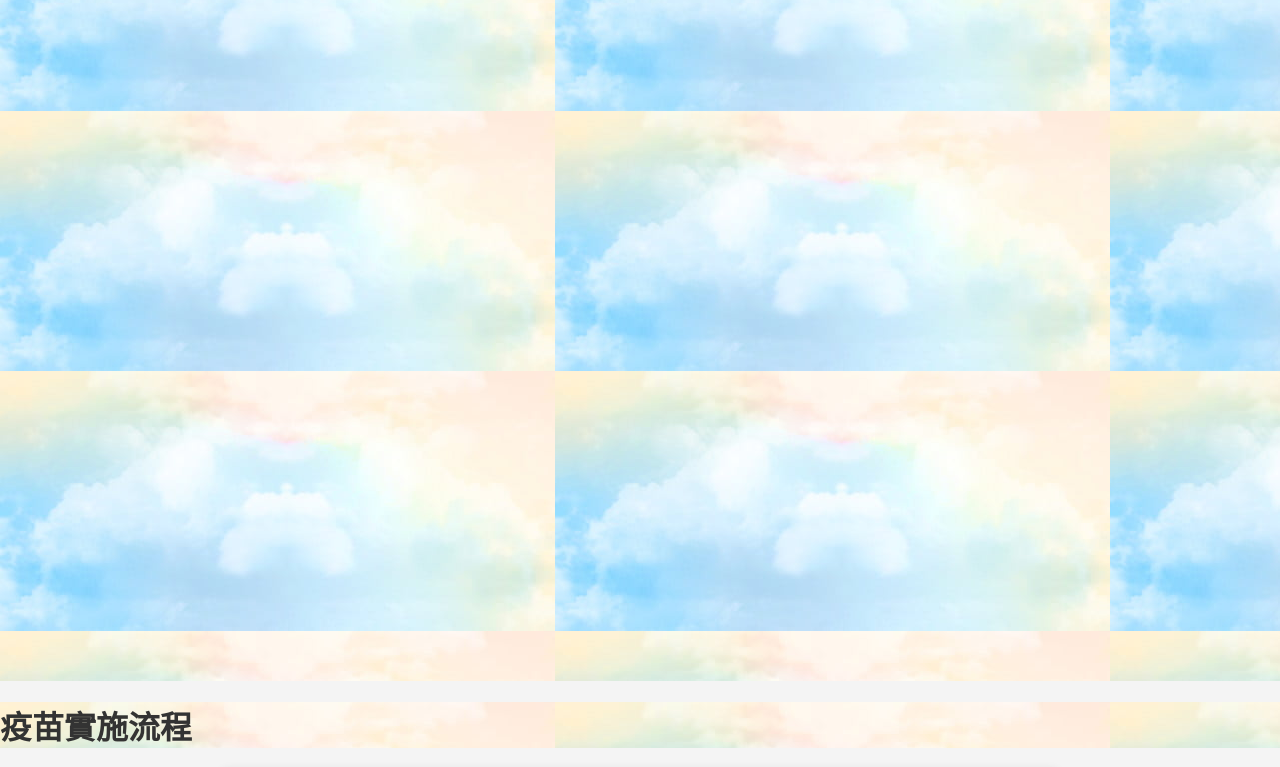
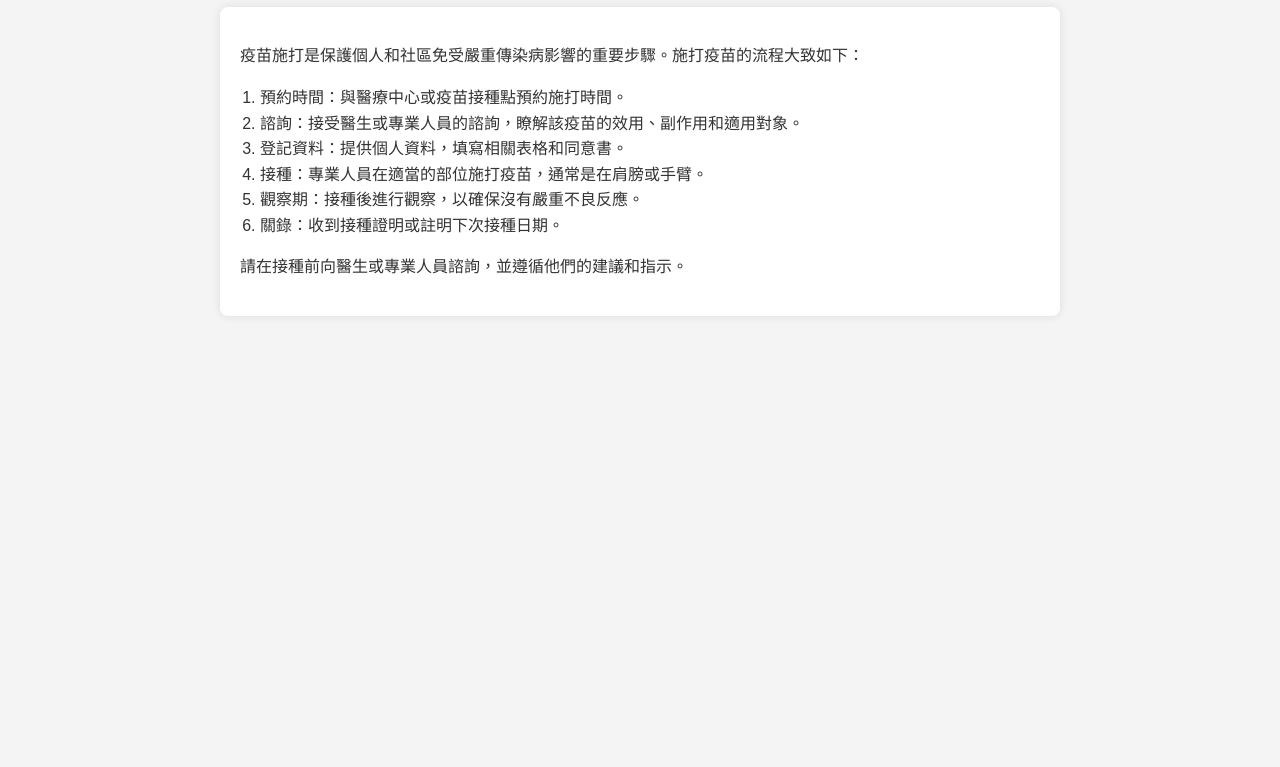
Before and after one commit to 3919s/11051006-FLU2, a plain HTML site: page index.html in a window 1280 px wide. Shown: the part 149-916 px from the top of the page. After the commit the page ends 800 px from the top, so only its background shows below. Drawn offline with Linux system fonts and the light colour scheme.

Commit message:
Update index.html

```diff
--- a/index.html
+++ b/index.html
@@ -12,7 +12,7 @@
         color: #333;
     }
 
-    header {
+    header .head1 {
         height: 100vh;
         background-image: url(000.jpg);
         color: #221e18;
```
